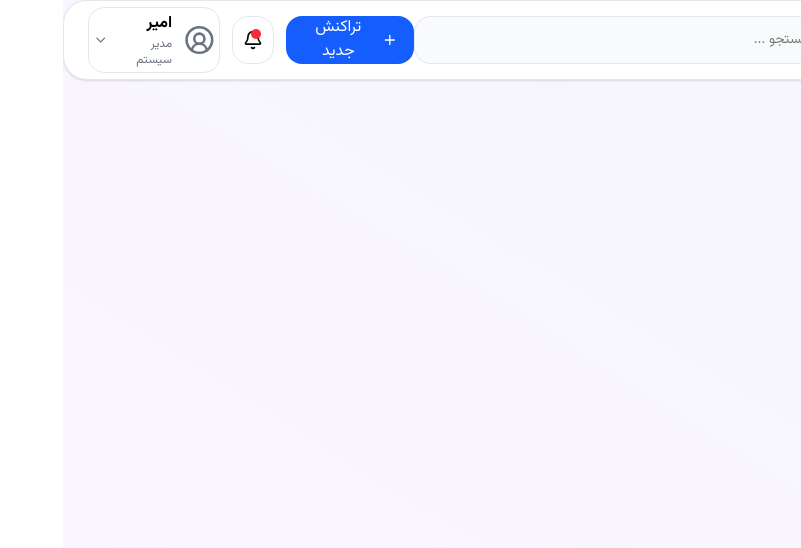
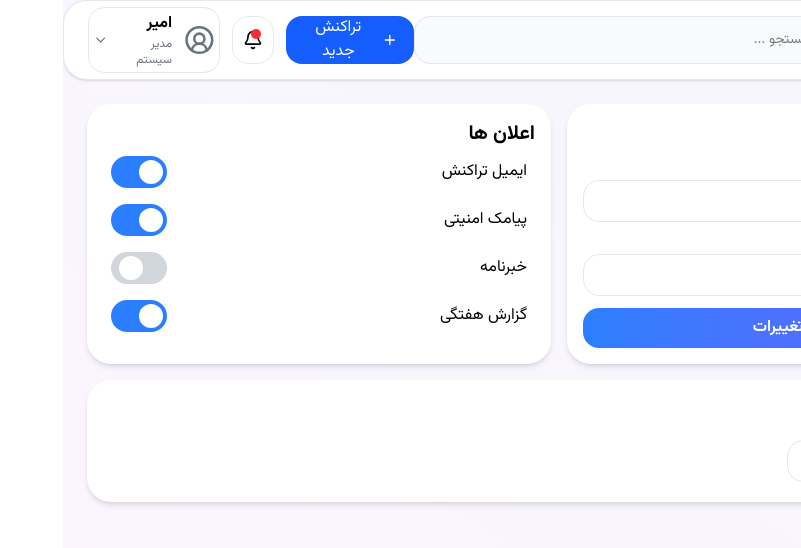
Before and after one commit to AmirInCode/Admin-Panel-React, a React (Vite) app: page /settings in a window 1280 px wide. Shown: the top 548 px of the page, without its empty margins (479-1280 px from the left). Built offline with nearby package versions, Linux system fonts and the light colour scheme.

Commit message:
create settingPage

```diff
--- /dev/null
+++ b/src/components/ui/ToggleGroup.jsx
@@ -0,0 +1,25 @@
+function ToggleGroup({
+  options,
+  value,
+  onChange,
+}) {
+  return (
+    <div className="flex rounded-lg  p-1">
+      {options.map((option) => (
+        <button
+          key={option.value}
+          onClick={() => onChange(option.value)}
+          className={`rounded-2xl ml-2 cursor-pointer border border-gray-200 px-4 py-2 transition ${
+            value === option.value
+              ? "bg-blue-600 text-white"
+              : "text-gray-700 hover:bg-gray-200"
+          }`}
+        >
+          {option.label}
+        </button>
+      ))}
+    </div>
+  );
+}
+
+export default ToggleGroup;
--- /dev/null
+++ b/src/components/ui/ToggleSwitch.jsx
@@ -0,0 +1,34 @@
+import { useState } from "react";
+
+function ToggleSwitch({ title, defaultChecked = false,
+  onChange, }) {
+    const [enabled, setEnabled] = useState(defaultChecked);
+
+    const handleToggle = () => {
+        const newValue = !enabled;
+        setEnabled(newValue);
+
+        if (onChange) {
+            onChange(newValue);
+        }
+    };
+
+    return (
+        <div className="flex justify-between hover:bg-gray-100 p-2 rounded-2xl items-center" onClick={handleToggle}>
+            <h3>{title}</h3>
+
+            <button
+
+                className={`relative h-8 w-14 rounded-full transition-colors ${enabled ? "bg-blue-500" : "bg-gray-300"
+                    }`}
+            >
+                <span
+                    className={`absolute top-1 h-6 w-6 rounded-full bg-white transition-transform ${enabled ? "translate-x-6" : "translate-x-1"
+                        }`}
+                />
+            </button>
+        </div>
+    );
+}
+
+export default ToggleSwitch;
--- a/src/pages/Analytics/components/CartSummary.jsx
+++ b/src/pages/Analytics/components/CartSummary.jsx
@@ -1,11 +1,10 @@
-import {  DollarSign } from "lucide-react";
 
 const CartSummary = ({item}) => {
     const Icon = item.icon;
     return (
         <div className='bg-gray-100 p-4 rounded-2xl'>
 
-            {/* <DollarSign size={20} /> */}
+
             <Icon size={20} />
 
             <h3 className='text-center font-bold text-xl'>{item.number}s</h3>
--- a/src/pages/Settings/index.jsx
+++ b/src/pages/Settings/index.jsx
@@ -1,7 +1,79 @@
+import { useState } from "react";
+import ToggleGroup from "../../components/ui/ToggleGroup";
+import ToggleSwitch from "../../components/ui/ToggleSwitch";
+
 const Settings = () => {
+      const [period, setPeriod] = useState("light");
+
     return (
-        <div>settings</div>
-     );
+
+        <div className="grid grid-cols-1 lg:grid-cols-2 gap-4">
+            <div className="bg-white rounded-3xl shadow-md p-4 gap-4 ">
+                <h2 className="text-xl font-bold">حساب کاربری</h2>
+
+                <form action="" className="mt-3">
+                    <div className="flex flex-col">
+                        <label htmlFor="name"
+                            className="text-gray-400 text-sm">نام</label>
+                        <input type="text" id="name" name="name"
+                            className="border border-gray-200 rounded-2xl p-2  outline-blue-200" />
+                    </div>
+                    <div className="flex flex-col my-3">
+                        <label htmlFor="name"
+                            className="text-gray-400 text-sm">ایمیل</label>
+                        <input type="text" id="name" name="name"
+                            className="border border-gray-200 rounded-2xl p-2  outline-blue-200" />
+                    </div>
+                    <button type="submit"
+                        className="w-full bg-linear-to-r from-blue-500 to-indigo-500 text-white rounded-2xl py-2 font-bold hover:scale-101 transition-all duration-300 hover:shadow-lg hover:shadow-blue-200">
+                        ذخیره تغییرات
+                    </button>
+
+                </form>
+
+            </div>
+
+            <div className="bg-white rounded-3xl shadow-md p-4 ">
+                <h2 className="text-xl font-bold">اعلان ها</h2>
+
+                <div className="">
+                    <ToggleSwitch defaultChecked={true} title="ایمیل تراکنش" />
+                    <ToggleSwitch defaultChecked={true} title="پیامک امنیتی" />
+                    <ToggleSwitch title="خبرنامه" />
+                    <ToggleSwitch defaultChecked={true} title="گزارش هفتگی" />
+
+                </div>
+            </div>
+
+            <div className="bg-white rounded-3xl shadow-md p-4 col-span-2">
+                <h2 className="text-xl font-bold">ظاهر</h2>
+
+                <div className="mt-3">
+                    <ToggleGroup
+                        value={period}
+                        onChange={setPeriod}
+                        options={[
+                            {
+                                label: "لایت",
+                                value: "light",
+                            },
+                            {
+                                label: "تاریک",
+                                value: "dark",
+                            },
+                            {
+                                label: "خودکار",
+                                value: "auto",
+                            },
+                        ]}
+                    />
+                </div>
+            </div>
+        </div>
+
+
+
+    );
 }
 
 export default Settings;
```
